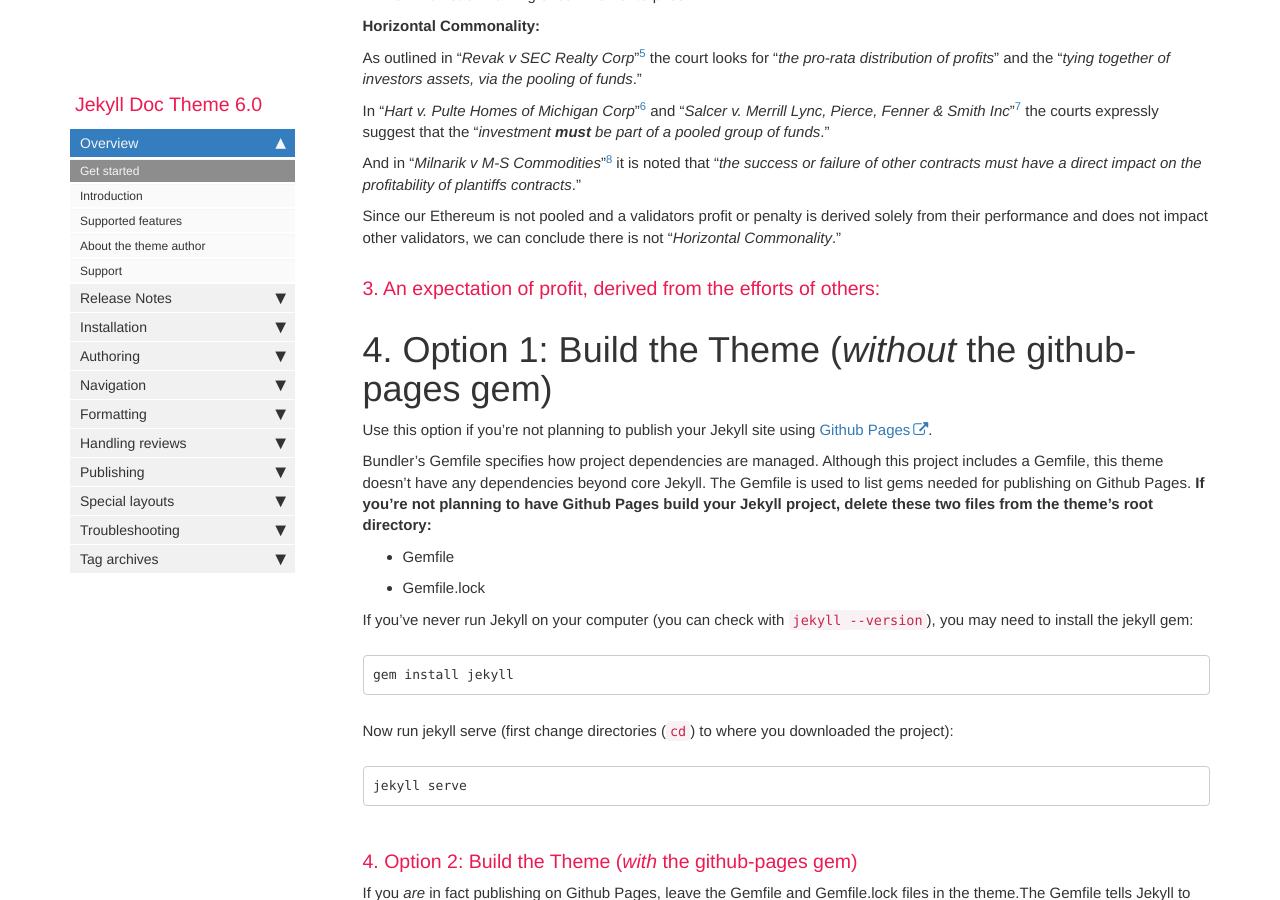
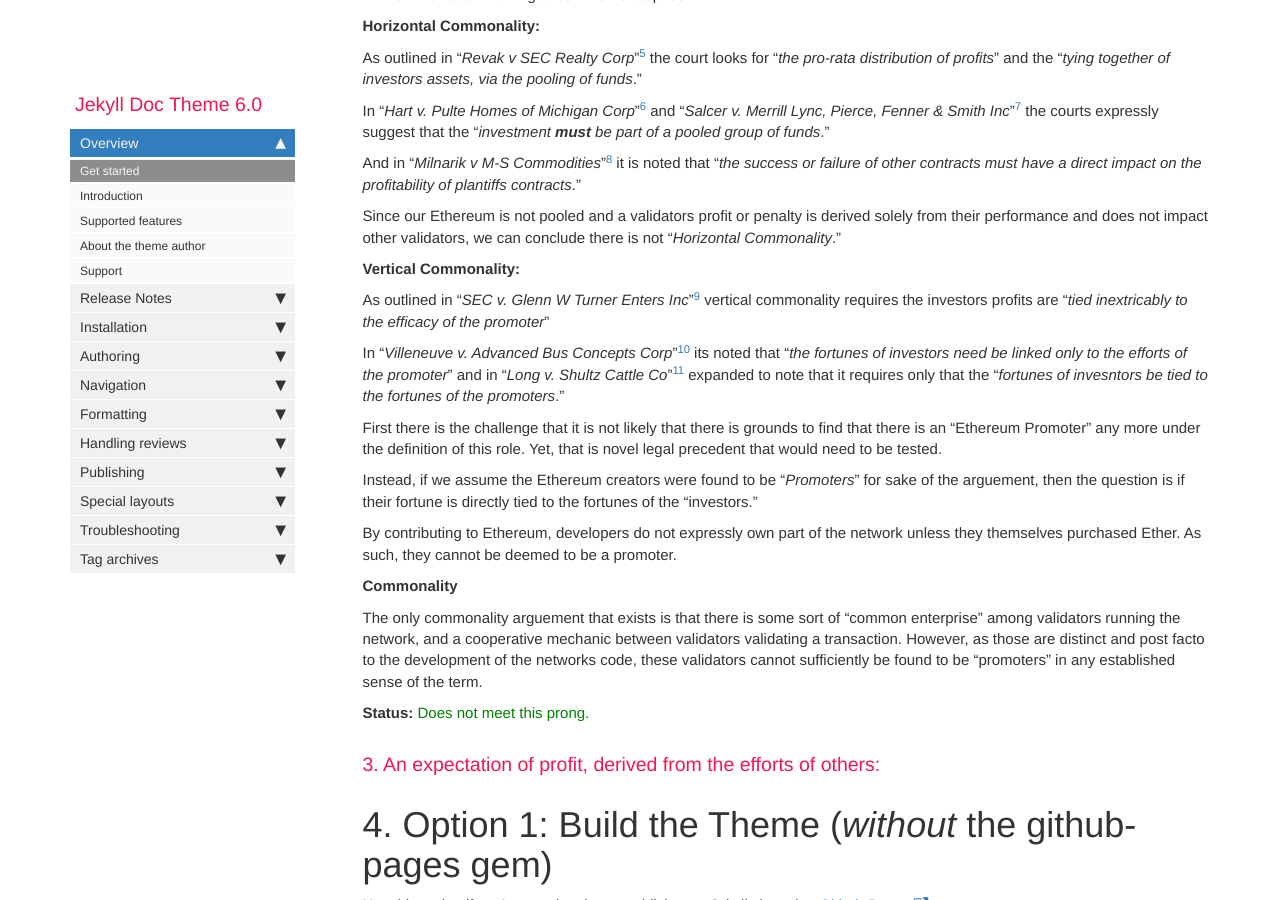
Before and after one commit to OpenOrg-gg/ethsecurity, a Jekyll site: the page built from index.md, in a window 1280 px wide and 900 px high, scrolled down 1852 px. Built offline with Jekyll 4.4.1, drawn with Linux system fonts in a browser that asks for light colours; comment, search, counter and statistics services are not loaded; some of the changed text lies outside the part shown.

Commit message:
Update index.md

```diff
--- a/index.md
+++ b/index.md
@@ -63,8 +63,23 @@ And in "*Milnarik v M-S Commodities*"[^8] it is noted that "*the success or fail
 
 Since our Ethereum is not pooled and a validators profit or penalty is derived solely from their performance and does not impact other validators, we can conclude there is not "*Horizontal Commonality*."
 
+**Vertical Commonality:**
 
+As outlined in "*SEC v. Glenn W Turner Enters Inc*"[^9] vertical commonality requires the investors profits are "*tied inextricably to the efficacy of the promoter*"
 
+In "*Villeneuve v. Advanced Bus Concepts Corp*"[^10] its noted that "*the fortunes of investors need be linked only to the efforts of the promoter*" and in "*Long v. Shultz Cattle Co*"[^11] expanded to note that it requires only that the "*fortunes of invesntors be tied to the fortunes of the promoters*."
+
+First there is the challenge that it is not likely that there is grounds to find that there is an "Ethereum Promoter" any more under the definition of this role. Yet, that is novel legal precedent that would need to be tested.
+
+Instead, if we assume the Ethereum creators were found to be "*Promoters*" for sake of the arguement, then the question is if their fortune is directly tied to the fortunes of the "investors."
+
+By contributing to Ethereum, developers do not expressly own part of the network unless they themselves purchased Ether. As such, they cannot be deemed to be a promoter.
+
+**Commonality**
+
+The only commonality arguement that exists is that there is some sort of "common enterprise" among validators running the network, and a cooperative mechanic between validators validating a transaction. However, as those are distinct and post facto to the development of the networks code, these validators cannot sufficiently be found to be "promoters" in any established sense of the term.
+
+**Status:** <span style="color:green">Does not meet this prong.</span>
 
 ### 3. An expectation of profit, derived from the efforts of others:
 
@@ -457,3 +472,6 @@ The content here is just a getting started guide only. For other details in work
 [^6]: <a href='https://casetext.com/case/hart-v-pulte-homes-of-mich-corp'>Hart v. Pulte Homes of Michigan Corp</a>
 [^7]: <a href='https://casetext.com/case/salcer-v-merrill-lynch-pierce-fenner'>Salcer v. Merrill Lynch, Pierce, Fenner</a>
 [^8]: <a href='https://casetext.com/case/milnarik-v-m-s-commodities-inc'>Milnarik v. M-S Commodities, Inc.</a>
+[^9]: <a href='https://www.lexisnexis.com/community/casebrief/p/casebrief-sec-v-glenn-w-turner-enters-inc'>SEC v. Glenn W. Turner Enters., Inc</a>
+[^10]: <a href='https://casetext.com/case/villeneuve-v-advanced-bus-concepts-corp'>Villeneuve v. Advanced Bus. Concepts Corp.</a>
+[^11]: <a href='https://casetext.com/case/long-v-shultz-cattle-co-inc-2'>Long v. Shultz Cattle Co, inc.</a>
```
